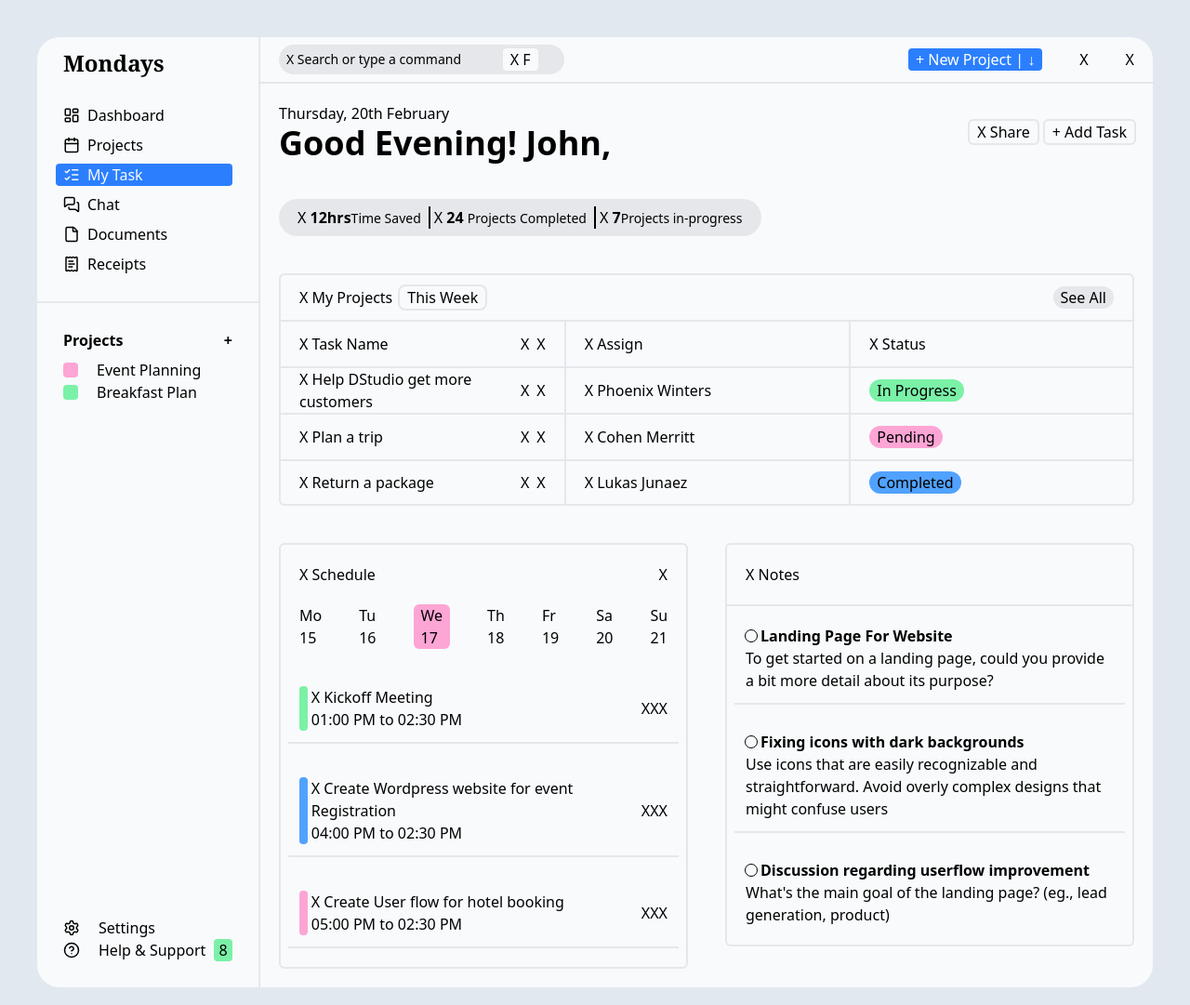
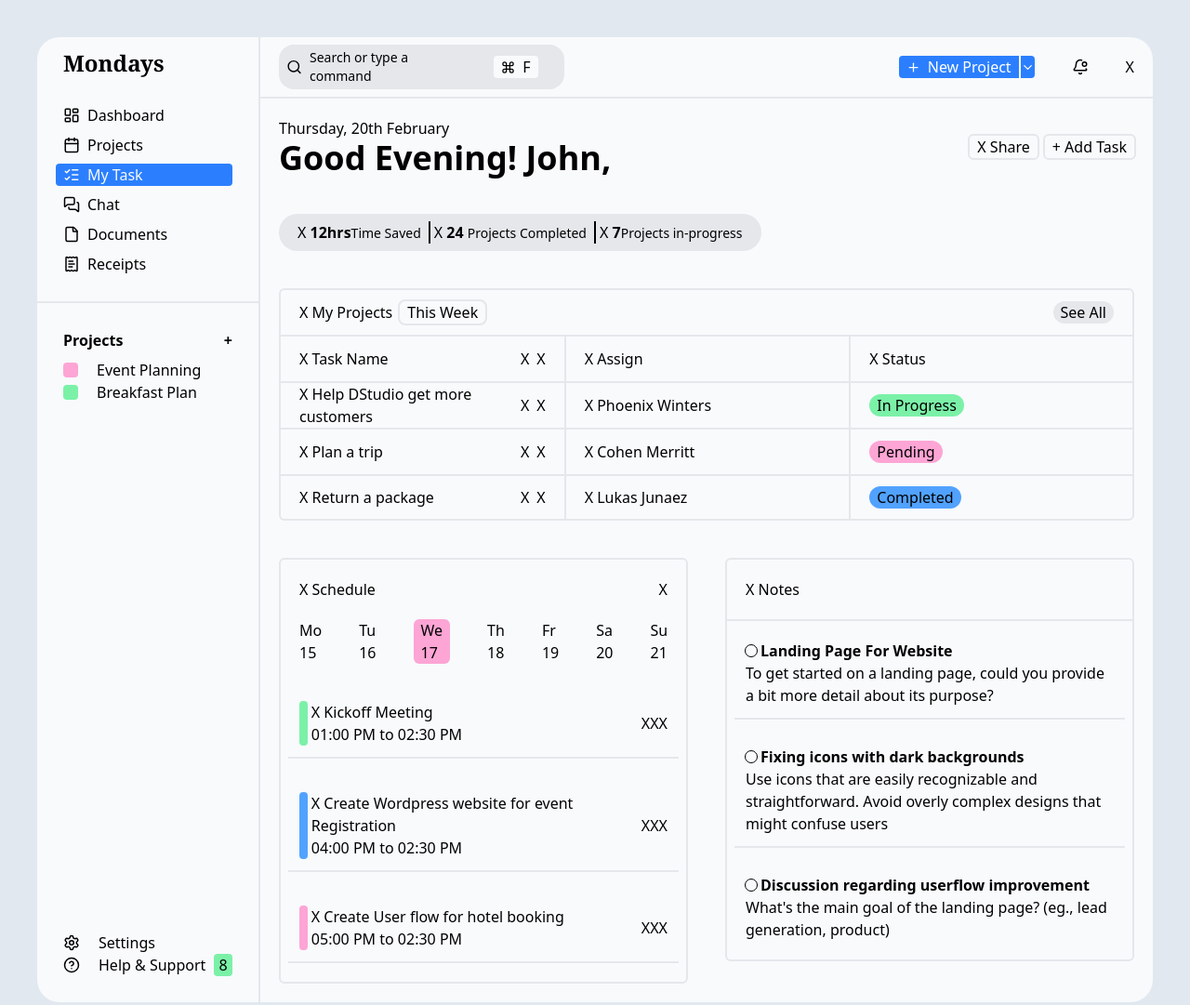
Before and after one commit to TechCrent/Dashboard, a website built with Vite: page dashboard/index.html in a window 1280 px wide. Shown: the top 1081 px of the page at 93% size. Built offline with nearby package versions, Linux system fonts and the light colour scheme.

Commit message:
Added svgs to to bar

```diff
--- a/dashboard/index.html
+++ b/dashboard/index.html
@@ -228,14 +228,104 @@
           <div
             class="flex gap-8 p-1 items-center md:w-1/3 rounded-2xl px-2 bg-gray-200"
           >
-            <p class="text-sm">X Search or type a command</p>
-            <button class="m-auto mr-5 px-2 rounded bg-slate-50">X F</button>
+            <div class="flex items-center gap-2">
+              <svg
+                xmlns="http://www.w3.org/2000/svg"
+                width="18"
+                height="18"
+                viewBox="0 0 24 24"
+                fill="none"
+                stroke="currentColor"
+                stroke-width="2"
+                stroke-linecap="round"
+                stroke-linejoin="round"
+                class="lucide lucide-search-icon lucide-search"
+              >
+                <path d="m21 21-4.34-4.34" />
+                <circle cx="11" cy="11" r="8" />
+              </svg>
+              <p class="text-sm">Search or type a command</p>
+            </div>
+            <button
+              class="m-auto mr-5 px-2 rounded bg-slate-50 flex items-center gap-2"
+            >
+              <svg
+                xmlns="http://www.w3.org/2000/svg"
+                width="15"
+                height="15"
+                viewBox="0 0 24 24"
+                fill="none"
+                stroke="currentColor"
+                stroke-width="2"
+                stroke-linecap="round"
+                stroke-linejoin="round"
+                class="lucide lucide-command-icon lucide-command"
+              >
+                <path
+                  d="M15 6v12a3 3 0 1 0 3-3H6a3 3 0 1 0 3 3V6a3 3 0 1 0-3 3h12a3 3 0 1 0-3-3"
+                />
+              </svg>
+              <p>F</p>
+            </button>
           </div>
           <div class="flex gap-7 md:gap-10 justify-center items-center">
-            <button class="bg-blue-500 text-white px-2 rounded">
-              + New Project | ↓
-            </button>
-            <p>X</p>
+            <div class="flex gap-0.5">
+              <button
+                class="bg-blue-500 text-white px-2 rounded flex gap-2 items-center rounded-r-none"
+              >
+                <svg
+                  xmlns="http://www.w3.org/2000/svg"
+                  width="15"
+                  height="15"
+                  viewBox="0 0 24 24"
+                  fill="none"
+                  stroke="currentColor"
+                  stroke-width="2"
+                  stroke-linecap="round"
+                  stroke-linejoin="round"
+                  class="lucide lucide-plus-icon lucide-plus"
+                >
+                  <path d="M5 12h14" />
+                  <path d="M12 5v14" />
+                </svg>
+                <p>New Project</p>
+              </button>
+              <button class="bg-blue-500 text-white rounded-r-sm">
+                <svg
+                  xmlns="http://www.w3.org/2000/svg"
+                  width="15"
+                  height="15"
+                  viewBox="0 0 24 24"
+                  fill="none"
+                  stroke="currentColor"
+                  stroke-width="2"
+                  stroke-linecap="round"
+                  stroke-linejoin="round"
+                  class="lucide lucide-chevron-down-icon lucide-chevron-down"
+                >
+                  <path d="m6 9 6 6 6-6" />
+                </svg>
+              </button>
+            </div>
+
+            <svg
+              xmlns="http://www.w3.org/2000/svg"
+              width="18"
+              height="18"
+              viewBox="0 0 24 24"
+              fill="none"
+              stroke="currentColor"
+              stroke-width="2"
+              stroke-linecap="round"
+              stroke-linejoin="round"
+              class="lucide lucide-bell-dot-icon lucide-bell-dot"
+            >
+              <path d="M10.268 21a2 2 0 0 0 3.464 0" />
+              <path
+                d="M13.916 2.314A6 6 0 0 0 6 8c0 4.499-1.411 5.956-2.74 7.327A1 1 0 0 0 4 17h16a1 1 0 0 0 .74-1.673 9 9 0 0 1-.585-.665"
+              />
+              <circle cx="18" cy="8" r="3" />
+            </svg>
             <p>X</p>
             <!-- MENU BAR -->
             <p class="md:hidden">X</p>
```
